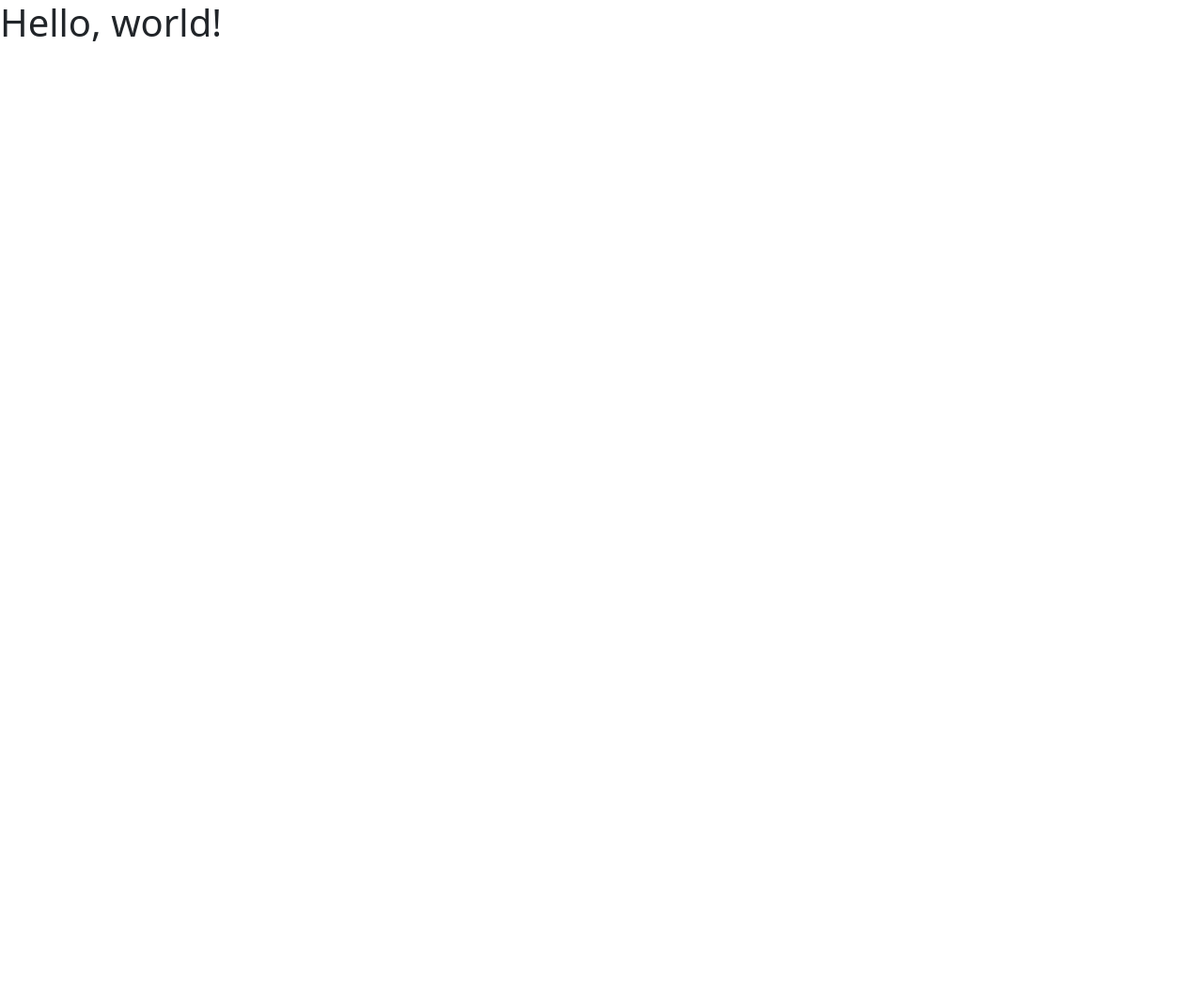
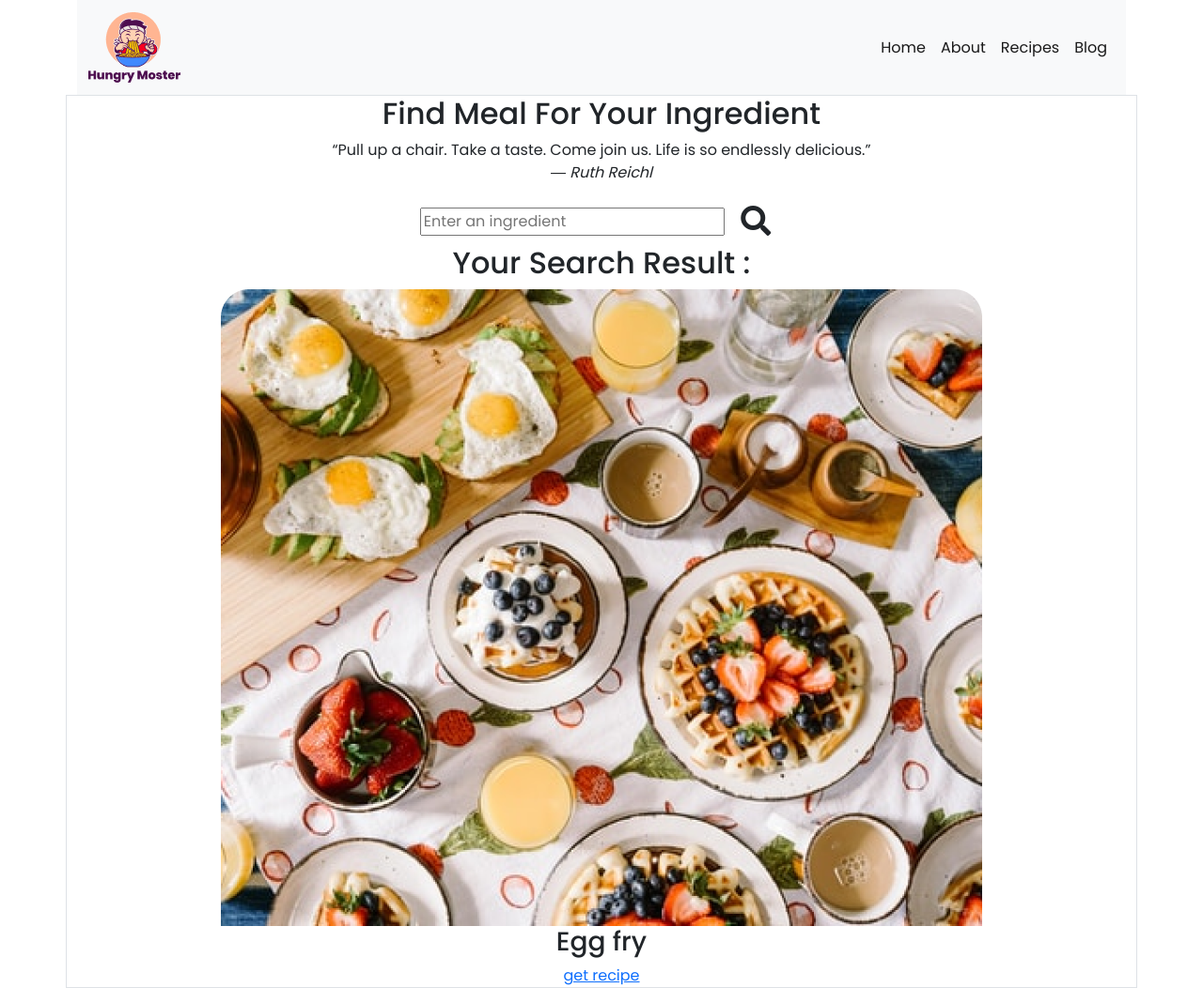
Before and after one commit to tareqhassan2014/hungry-moster, a plain HTML site: page index.html in a window 1280 px wide. Shown: the whole page at 94% size. Before the commit the page ends 800 px from the top, so only its background shows below. Drawn offline with nearby package versions, Linux system fonts and the light colour scheme; no server answers.

Commit message:
nothing to comment

```diff
--- a/app.js
+++ b/app.js
@@ -0,0 +1,3 @@
+fetch('https://www.themealdb.com/api/json/v1/1/search.php?f=a')
+.then(res => res.json())
+.then(data => console.log(data))
--- a/index.html
+++ b/index.html
@@ -6,12 +6,74 @@
     <meta name="viewport" content="width=device-width, initial-scale=1">
     <link href="https://cdn.jsdelivr.net/npm/bootstrap@5.0.0-beta1/dist/css/bootstrap.min.css" rel="stylesheet"
         integrity="sha384-giJF6kkoqNQ00vy+HMDP7azOuL0xtbfIcaT9wjKHr8RbDVddVHyTfAAsrekwKmP1" crossorigin="anonymous">
-        <link rel="stylesheet" href="style.css">
+    <link rel="stylesheet" href="https://cdnjs.cloudflare.com/ajax/libs/font-awesome/5.15.2/css/all.min.css"
+        integrity="sha512-HK5fgLBL+xu6dm/Ii3z4xhlSUyZgTT9tuc/hSrtw6uzJOvgRr2a9jyxxT1ely+B+xFAmJKVSTbpM/CuL7qxO8w=="
+        crossorigin="anonymous" />
+    <link rel="stylesheet" href="style.css">
     <title>Hungry Moster</title>
 </head>
 
 <body>
-    <h1>Hello, world!</h1>
+    <div class="container">
+        <nav class="navbar navbar-expand-lg navbar-light bg-light">
+            <div class="container-fluid">
+                <a class="navbar-brand" href="#"><img src="./photo/logo.png" alt=""></a>
+                <button class="navbar-toggler" type="button" data-bs-toggle="collapse"
+                    data-bs-target="#navbarSupportedContent" aria-controls="navbarSupportedContent"
+                    aria-expanded="false" aria-label="Toggle navigation">
+                    <span class="navbar-toggler-icon"></span>
+                </button>
+                <div class="collapse navbar-collapse" id="navbarSupportedContent">
+                    <ul class="navbar-nav ms-auto mb-2 mb-lg-0">
+                        <li class="nav-item">
+                            <a class="nav-link active" aria-current="page" href="#">Home</a>
+                        </li>
+                        <li class="nav-item">
+                            <a class="nav-link active" aria-current="page" href="#">About</a>
+                        </li>
+                        <li class="nav-item">
+                            <a class="nav-link active" aria-current="page" href="#">Recipes</a>
+                        </li>
+                        <li class="nav-item">
+                            <a class="nav-link active" aria-current="page" href="#">Blog</a>
+                        </li>
+                    </ul>
+                </div>
+            </div>
+        </nav>
+    </div>
+
+    <div class="container border">
+        <div class="meal-wrapper text-center">
+            <div class="meal-search">
+                <h2 class="title">Find Meal For Your Ingredient</h2>
+                <blockquote>
+                    “Pull up a chair. Take a taste. Come join us. Life is so endlessly delicious.”<br>
+                    <cite>― Ruth Reichl</cite>
+                </blockquote>
+                <div class="meal-search-box">
+                    <input class="search-content" id="search-input" placeholder="Enter an ingredient" type="text">
+                    <button class="btn"><i class="fas fa-2x fa-search"></i></button>
+                </div>
+            </div>
+            <div class="meal-result">
+                <h2 class="title">Your Search Result :</h2>
+                <div id="meal">
+                    <!-- meal item start -->
+                    <div class="meal-item">
+                        <div class="meal-image">
+                            <img src="./photo/meal-image.png" alt="">
+                        </div>
+                        <div class="meal-r">
+                            <h3>Egg fry</h3>
+                            <a class="recipe-btn" href="">get recipe</a>
+                        </div>
+                    </div>
+                    <!-- end of meal item -->
+                </div>
+            </div>
+        </div>
+    </div>
     <script src="https://cdn.jsdelivr.net/npm/bootstrap@5.0.0-beta1/dist/js/bootstrap.bundle.min.js"
         integrity="sha384-ygbV9kiqUc6oa4msXn9868pTtWMgiQaeYH7/t7LECLbyPA2x65Kgf80OJFdroafW"
         crossorigin="anonymous"></script>
--- a/style.css
+++ b/style.css
@@ -0,0 +1,28 @@
+@import url('https://fonts.googleapis.com/css2?family=Poppins:wght@200;300;400;500;600;700&display=swap');
+body{
+    font-family:  'Poppins', sans-serif;;
+}
+/* .btn{
+width: 111px;
+height: 60px;
+background: #F06C4E;
+color: white;
+border-radius: 0px 6px 6px 0px;
+}
+.btn:hover{
+    color: white;
+    outline: 0px;
+}
+.meal-search-box{
+width: 570px;
+height: 60px;
+background: #F8F7F5;
+border-radius: 6px;
+}
+.meal-search-box input{
+    height: 60px;
+    width: 459px;
+}
+.meal-search-box input:focus{
+    outline: 0px;
+} */
```
Also changed, not shown: photo/logo.png (added), photo/meal-image.png (added).
